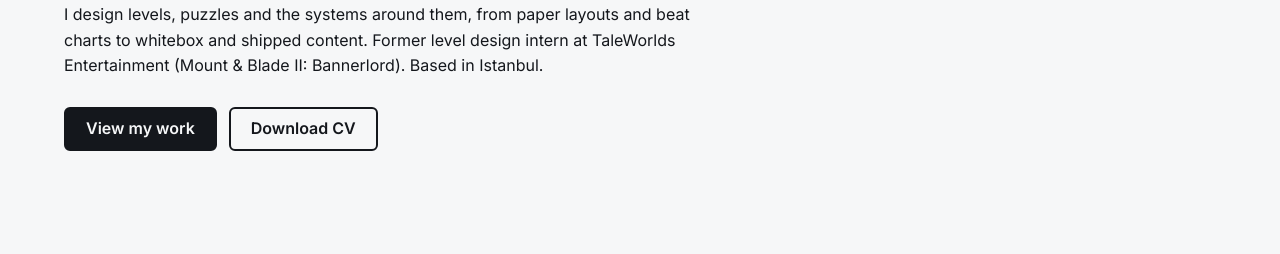
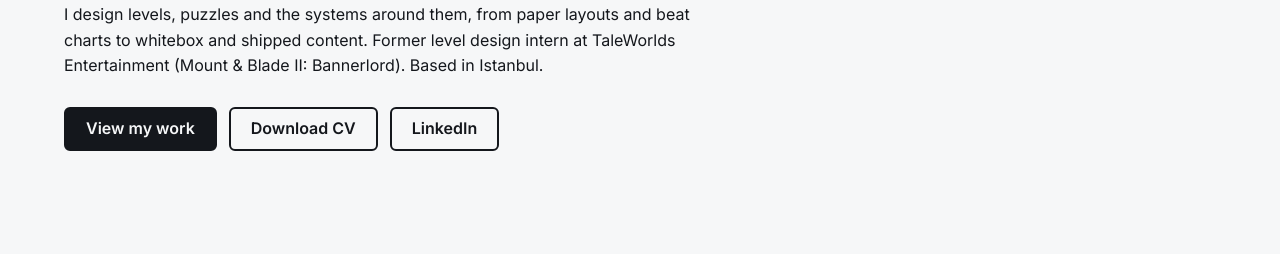
Before and after one commit to ardakilic0/ardakilic0.github.io, a plain HTML site: page index.html in a window 1280 px wide. Shown: the part 321-575 px from the top of the page. Drawn offline with Linux system fonts and the light colour scheme.

Commit message:
Add LinkedIn buttons
Co-Authored-By: Claude Opus 5.5 <noreply@anthropic.com>
Claude-Session: https://claude.ai/code/session_01AvMnsLjxhqDJhGwEBdDNUQ

```diff
--- a/index.html
+++ b/index.html
@@ -88,6 +88,7 @@ footer{font-size:13px;padding:20px max(5vw,16px);color:var(--mute)}
     <div class="btns">
       <a class="btn main" href="#games">View my work</a>
       <a class="btn" href="Arda_Kilic_CV.pdf">Download CV</a>
+      <a class="btn" href="https://www.linkedin.com/in/arda-kilic-00ak2080">LinkedIn</a>
     </div>
   </div>
 </div></header>
@@ -235,6 +236,7 @@ footer{font-size:13px;padding:20px max(5vw,16px);color:var(--mute)}
   <div class="btns">
     <a class="btn main" href="mailto:arda.kilic0@hotmail.com">Email me</a>
     <a class="btn" style="color:var(--bg)" href="Arda_Kilic_CV.pdf">CV</a>
+    <a class="btn" style="color:var(--bg)" href="https://www.linkedin.com/in/arda-kilic-00ak2080">LinkedIn</a>
   </div>
 </div></section>
 <footer><div class="wrap">© Arda Kılıç · Istanbul</div></footer>
```
